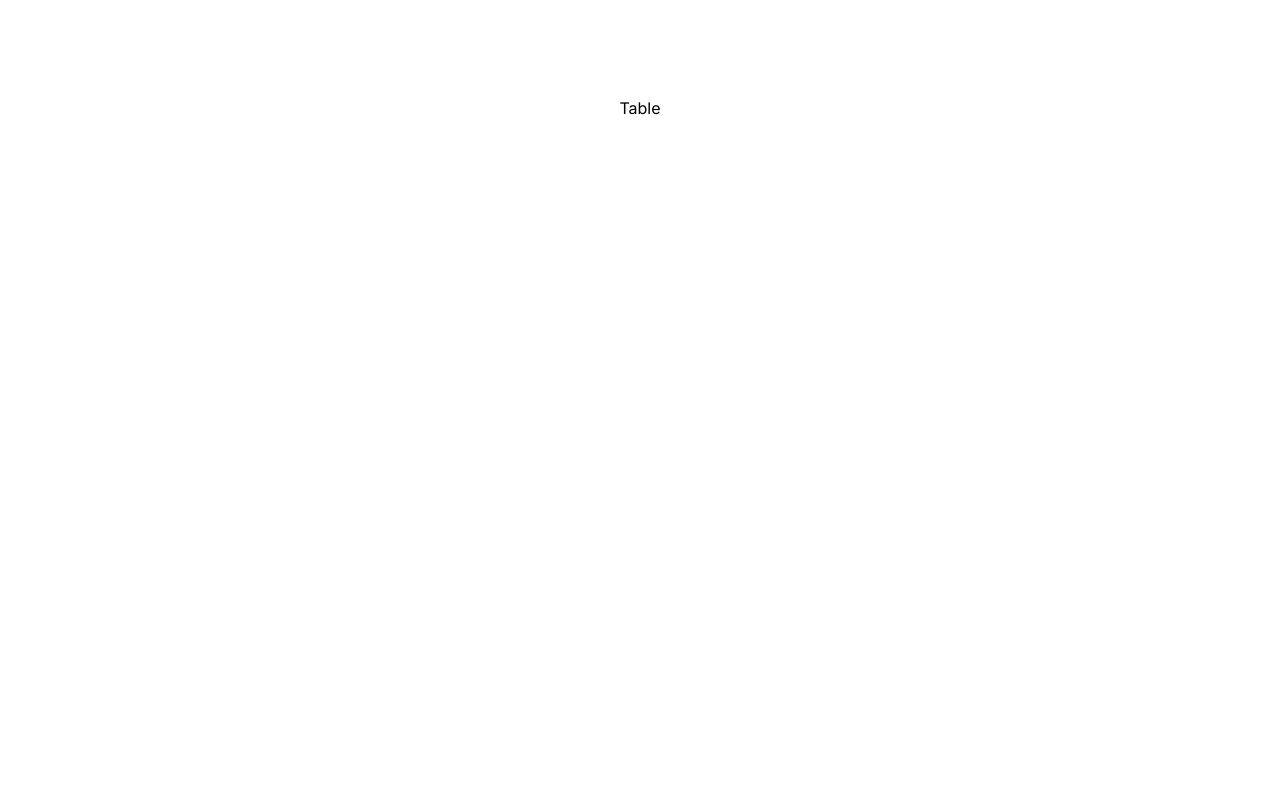
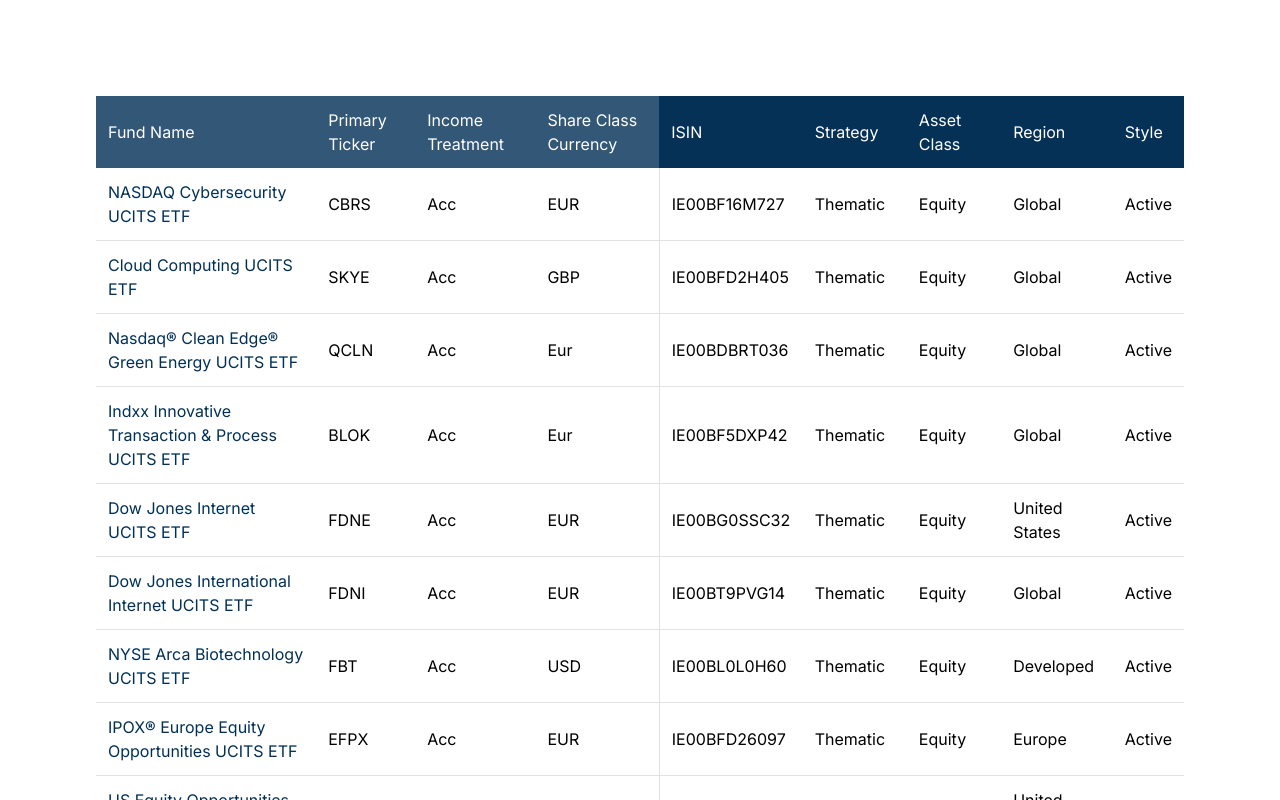
Before and after one commit to HarDhillon/Table-Filter, a Next.js app: page / in a window 1280 px wide. Shown: the top 800 px of the page. Built offline with nearby package versions, Linux system fonts and the light colour scheme.

Commit message:
Show data in a table and add initial table styles

```diff
--- a/app/components/table.js
+++ b/app/components/table.js
@@ -1,9 +1,39 @@
 "use client"
 
-import React from 'react'
+import React, { useState } from 'react'
 
 export default function Table({ data }) {
+    const [sortedRows, setRows] = useState(data)
+    const keys = Object.keys(data[0])
+    const firstKeys = keys.slice(0, 4);
+    const remainingKeys = keys.slice(4);
+
     return (
-        <div>Table</div>
+        <table>
+            <thead>
+                <tr className='text-left'>
+                    {/* Get an array of our keys and map over them */}
+                    {firstKeys.map((entry, index) => (
+                        <th className='text-white bg-hugu-light-blue p-3 font-normal' key={index}>{entry}</th>
+                    ))}
+
+                    {/* Get an array of our keys and map over them */}
+                    {remainingKeys.map((entry, index) => (
+                        <th className='text-white bg-hugu-dark-blue p-3 font-normal' key={index}>{entry}</th>
+                    ))}
+
+                </tr>
+            </thead>
+            <tbody>
+                {sortedRows.map((row, index) => (
+                    <tr key={index}>
+                        {/* Get an array of our values and map over them */}
+                        {Object.values(row).map((entry, columnIndex) => (
+                            <td className={`p-3 border-solid border-b border-[#E3E2E2] ${columnIndex === 0 ? 'text-[#003057]' : ''} ${columnIndex === 3 ? 'border-solid border-e' : ''}`} key={columnIndex}>{entry}</td>
+                        ))}
+                    </tr>
+                ))}
+            </tbody>
+        </table>
     )
 }
--- a/app/page.js
+++ b/app/page.js
@@ -6,7 +6,7 @@
   const data = await fetchData()
 
   return (
-    <main className="flex min-h-screen flex-col items-center justify-between p-24">
+    <main className="flex min-h-screen flex-col justify-between p-24">
       <Table data={data}></Table>
     </main>
   );
--- a/tailwind.config.js
+++ b/tailwind.config.js
@@ -7,11 +7,10 @@
   ],
   theme: {
     extend: {
-      backgroundImage: {
-        "gradient-radial": "radial-gradient(var(--tw-gradient-stops))",
-        "gradient-conic":
-          "conic-gradient(from 180deg at 50% 50%, var(--tw-gradient-stops))",
-      },
+      colors: {
+        'hugu-dark-blue': '#063156',
+        'hugu-light-blue': '#335776'
+      }
     },
   },
   plugins: [],
```
